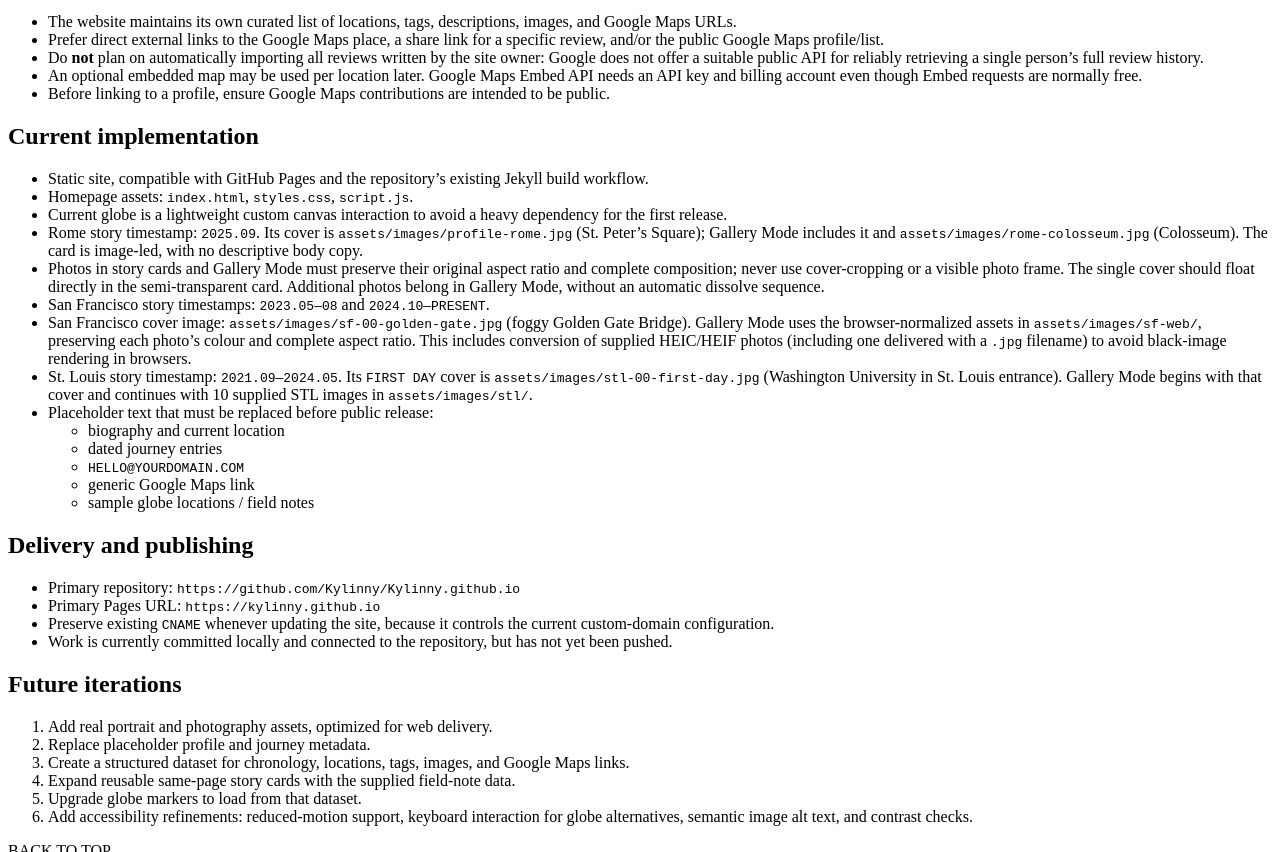
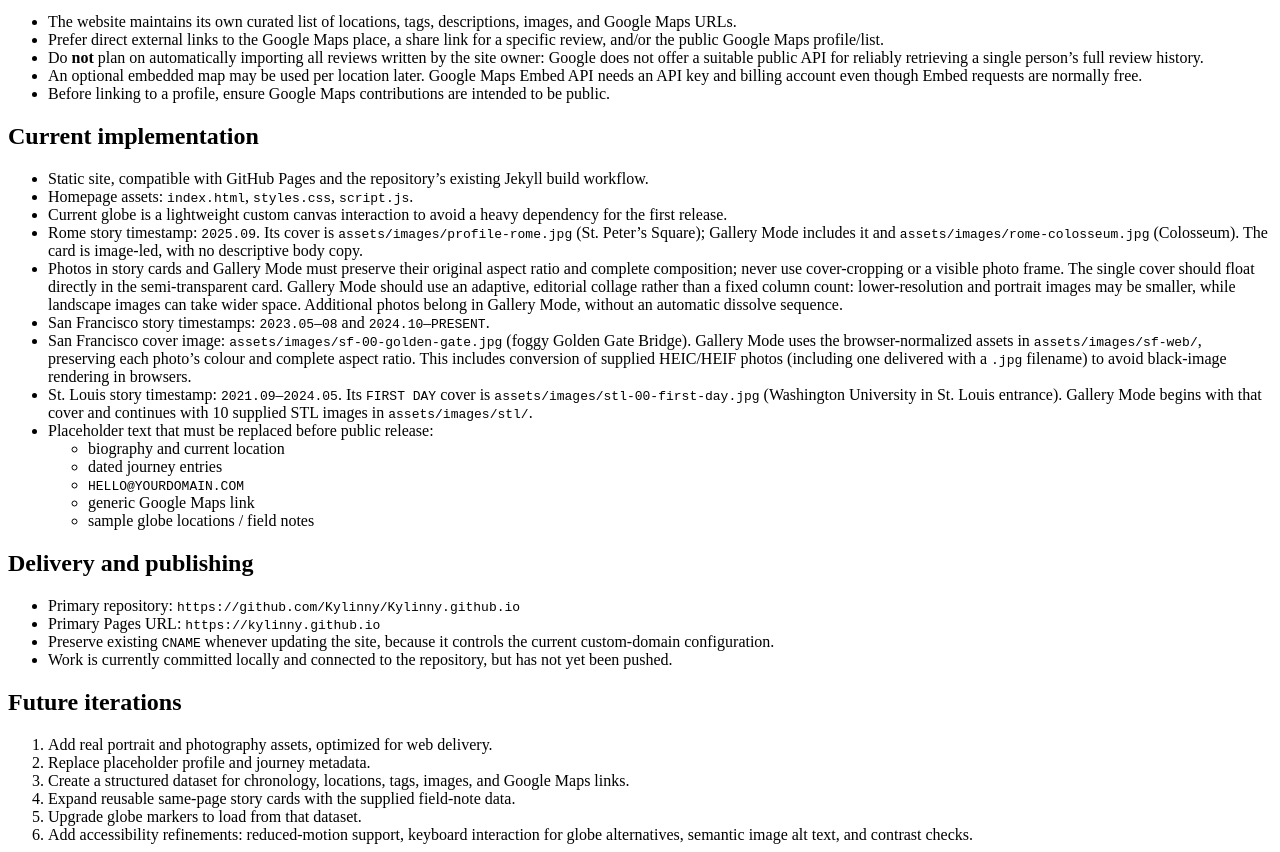
Before and after one commit to Kylinny/Kylinny.github.io, a Jekyll site: the page built from DESIGN_BRIEF.md, in a window 1280 px wide and 900 px high, scrolled down 2417 px, cut to the strip 0-852 px from the top of the window. Built offline with Jekyll 4.4.1, drawn with Linux system fonts in a browser that asks for light colours; nearby versions of some CDN libraries; our own code applies the rules of GitHub Pages for plain Markdown files.

Commit message:
Create adaptive gallery collage

```diff
--- a/DESIGN_BRIEF.md
+++ b/DESIGN_BRIEF.md
@@ -116,7 +116,7 @@ Each same-page card should contain:
 - Homepage assets: `index.html`, `styles.css`, `script.js`.
 - Current globe is a lightweight custom canvas interaction to avoid a heavy dependency for the first release.
 - Rome story timestamp: `2025.09`. Its cover is `assets/images/profile-rome.jpg` (St. Peter's Square); Gallery Mode includes it and `assets/images/rome-colosseum.jpg` (Colosseum). The card is image-led, with no descriptive body copy.
-- Photos in story cards and Gallery Mode must preserve their original aspect ratio and complete composition; never use cover-cropping or a visible photo frame. The single cover should float directly in the semi-transparent card. Additional photos belong in Gallery Mode, without an automatic dissolve sequence.
+- Photos in story cards and Gallery Mode must preserve their original aspect ratio and complete composition; never use cover-cropping or a visible photo frame. The single cover should float directly in the semi-transparent card. Gallery Mode should use an adaptive, editorial collage rather than a fixed column count: lower-resolution and portrait images may be smaller, while landscape images can take wider space. Additional photos belong in Gallery Mode, without an automatic dissolve sequence.
 - San Francisco story timestamps: `2023.05—08` and `2024.10—PRESENT`.
 - San Francisco cover image: `assets/images/sf-00-golden-gate.jpg` (foggy Golden Gate Bridge). Gallery Mode uses the browser-normalized assets in `assets/images/sf-web/`, preserving each photo's colour and complete aspect ratio. This includes conversion of supplied HEIC/HEIF photos (including one delivered with a `.jpg` filename) to avoid black-image rendering in browsers.
 - St. Louis story timestamp: `2021.09—2024.05`. Its `FIRST DAY` cover is `assets/images/stl-00-first-day.jpg` (Washington University in St. Louis entrance). Gallery Mode begins with that cover and continues with 10 supplied STL images in `assets/images/stl/`.
--- a/index.html
+++ b/index.html
@@ -11,7 +11,7 @@
     <link rel="stylesheet" href="styles.css" />
     <link rel="stylesheet" href="profile.css" />
     <link rel="stylesheet" href="reboot.css" />
-    <link rel="stylesheet" href="single-globe.css" />
+    <link rel="stylesheet" href="single-globe.css?v=20261024-2" />
   </head>
   <body>
     <div class="grain"></div>
```
Also changed, not shown: script.js (+9 -1 lines), single-globe.css (+2 -2 lines).
